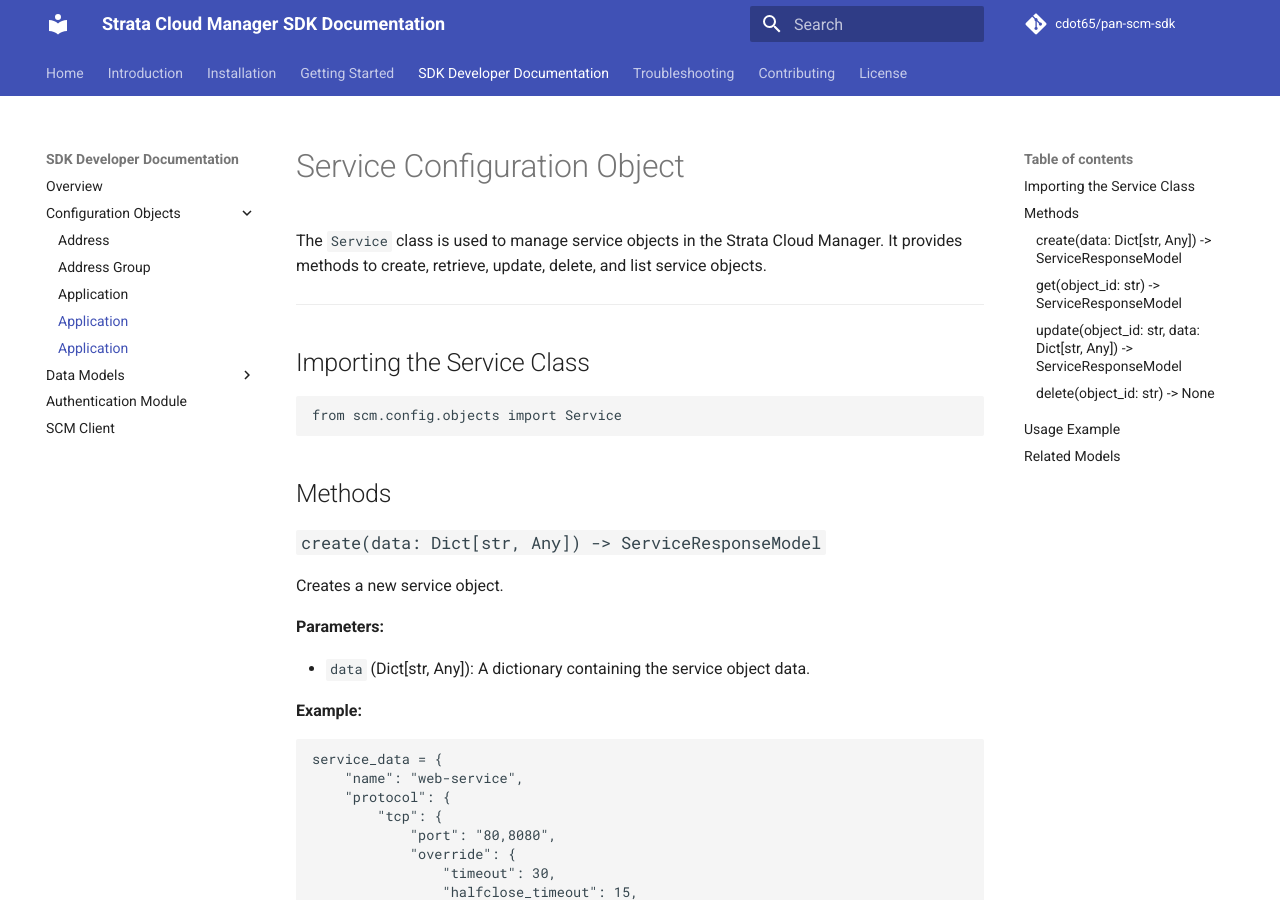
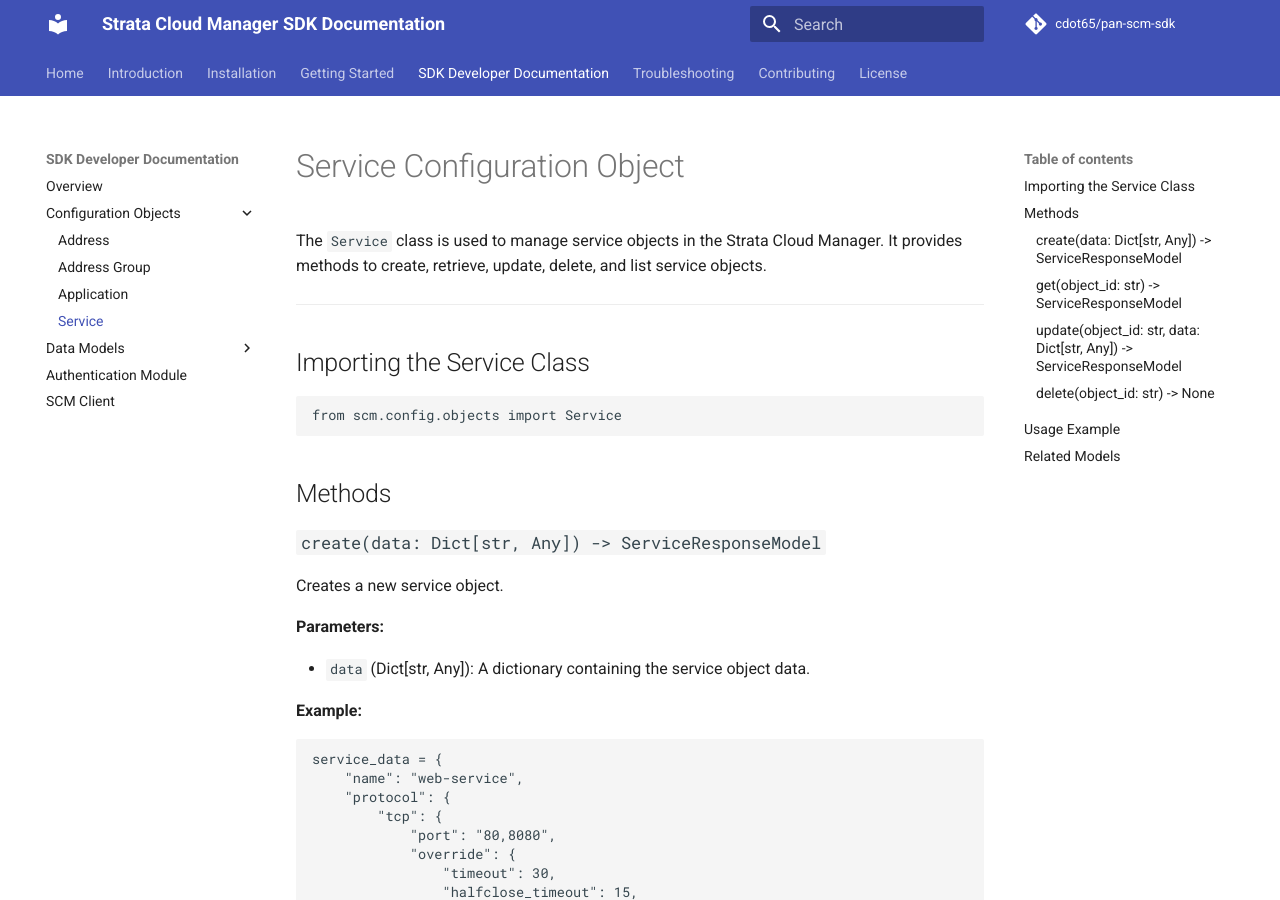
Before and after one commit to cdot65/pan-scm-sdk, an MkDocs documentation site: the page built from docs/sdk/service.md, in a window 1280 px wide and 900 px high. Built offline with MkDocs 1.6.1 and Material for MkDocs 9.7.7, drawn with Linux system fonts in a browser that asks for light colours; comment, search, counter and statistics services are not loaded; some of the changed lines change nothing that is shown.

Commit message:
Fix duplicate entry in navigation configuration
Removed the redundant 'Application: sdk/service.md' entry to ensure the navigation configuration accurately represents the available documentation. This correction prevents potential confusion in the document structure.

```diff
--- a/mkdocs.yml
+++ b/mkdocs.yml
@@ -30,7 +30,6 @@
           - Address: sdk/address.md
           - Address Group: sdk/address_group.md
           - Application: sdk/application.md
-          - Application: sdk/service.md
           - Service: sdk/service.md
       - Data Models:
           - Overview: sdk/models.md
```
